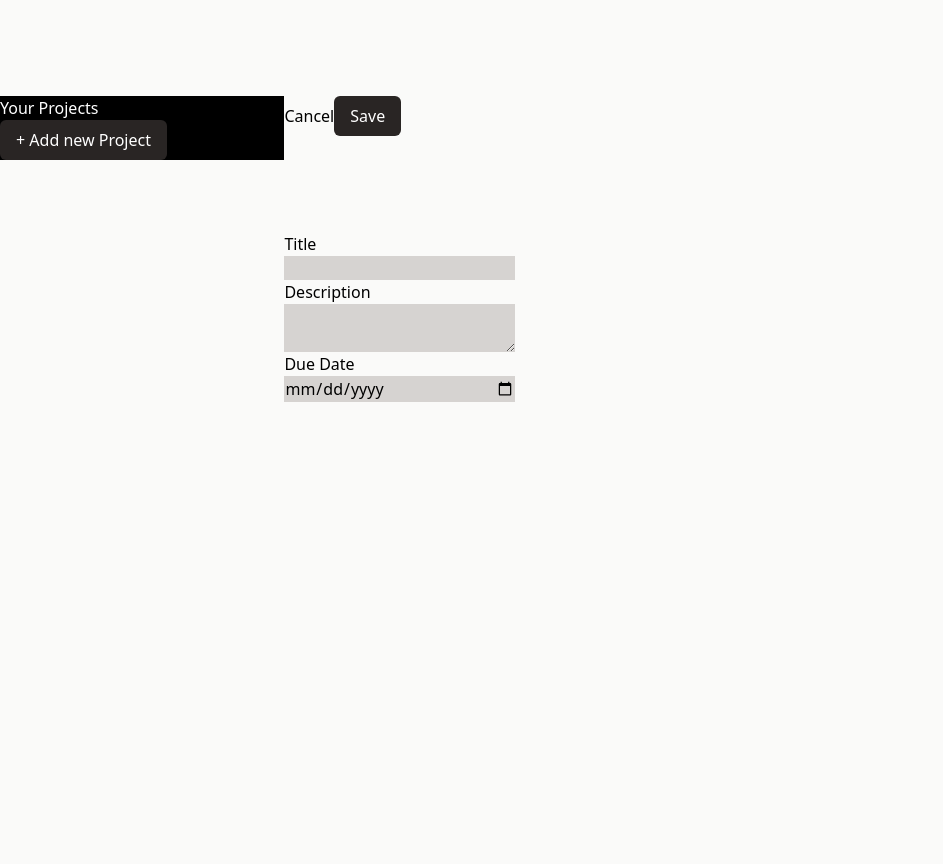
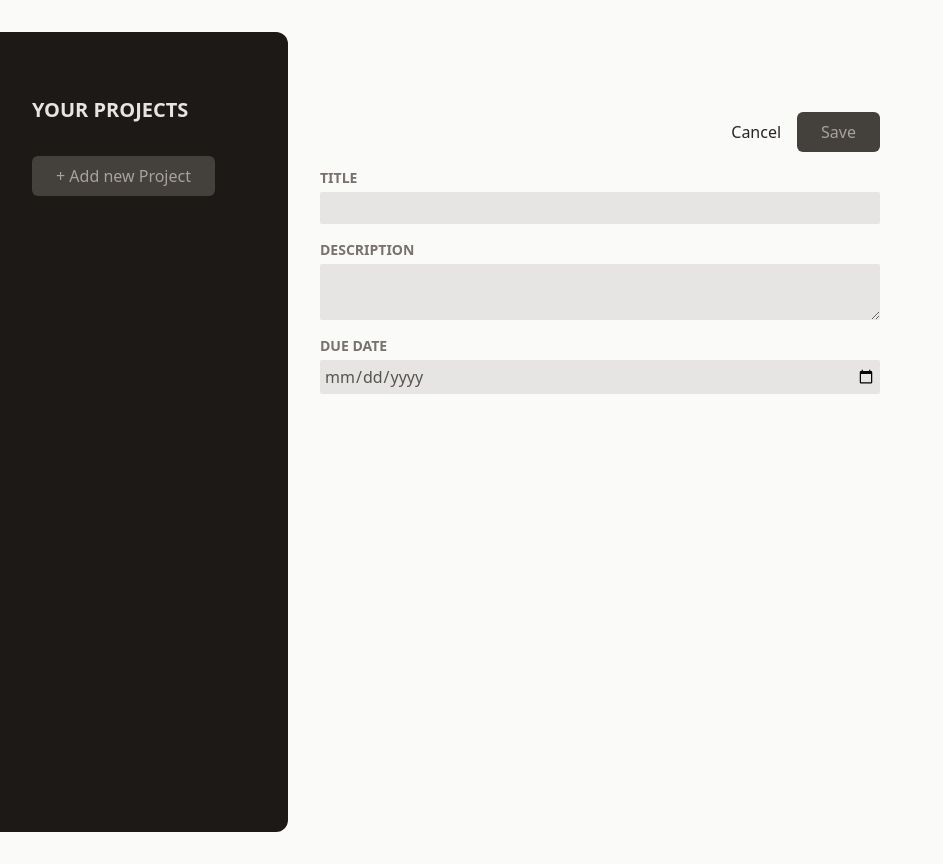
Before and after one commit to oyamasscruz/react_projects, a React (Vite) app: page / in a window 1280 px wide. Both pictures are taken after a click on the button "+ Add new Project". Shown: the whole page, without its empty margins (0-943 px from the left). Before the commit the page ends 800 px from the top, so only its background shows below. Built offline with nearby package versions, Linux system fonts and the light colour scheme.

Commit message:
styling the project

```diff
--- a/src/App.jsx
+++ b/src/App.jsx
@@ -4,13 +4,13 @@ import NewProject from "./components/NewProject";
 import { useState } from "react";
 
 function App() {
-  const [projects, setProjects] = useState({
+  const [projectsState, setProjectsState] = useState({
     stateProjects: undefined,
     projects: [],
   });
 
   function handleProjects() {
-    setProjects((prev) => {
+    setProjectsState((prev) => {
       return {
         ...prev,
         stateProjects: null,
@@ -25,26 +25,29 @@ function App() {
       description: projectData.description,
       date: projectData.date,
     };
-    setProjects((prev) => {
+    setProjectsState((prev) => {
       return {
         ...prev,
         projects: [...prev.projects, newProject],
       };
     });
-    console.log(projectData);
+    console.log(projectsState);
   }
 
   let content;
 
-  if (projects.stateProjects === null) {
+  if (projectsState.stateProjects === null) {
     content = <NewProject onAddNewProject={handleNewProjects} />;
   } else {
     content = <NoProjectSelected onAddProject={handleProjects} />;
   }
 
   return (
-    <main className="w-2/3 mt-24 flex">
-      <SideBar onAddProject={handleProjects} projects={projects.projects} />
+    <main className="h-screen my-8 flex gap-8">
+      <SideBar
+        onAddProject={handleProjects}
+        projects={projectsState.projects}
+      />
       {content}
     </main>
   );
--- a/src/components/Button.jsx
+++ b/src/components/Button.jsx
@@ -1,6 +1,9 @@
 export default function Button({ children, ...props }) {
   return (
-    <button className="py-2 px-4 bg-stone-800 text-white rounded-md" {...props}>
+    <button
+      className="py-2 px-6 bg-stone-700 text-stone-400 hover:bg-stone-600 rounded-md hover:text-stone-100"
+      {...props}
+    >
       {children}
     </button>
   );
--- a/src/components/Input.jsx
+++ b/src/components/Input.jsx
@@ -1,12 +1,20 @@
 export default function Input({ title, textarea, ...props }) {
   return (
-    <>
-      <label htmlFor="">{title}</label>
+    <p className="flex flex-col gap-1 my-4">
+      <label className="text-sm font-bold uppercase text-stone-500">
+        {title}
+      </label>
       {textarea ? (
-        <textarea className="bg-stone-300" {...props} />
+        <textarea
+          className="w-full p-1 bprder-b-2 rounded-sm border-stone-300 bg-stone-200 text-stone-600 focus:ouline-none focus:border-stone-600"
+          {...props}
+        />
       ) : (
-        <input className="bg-stone-300" {...props} />
+        <input
+          className="w-full p-1 bprder-b-2 rounded-sm border-stone-300 bg-stone-200 text-stone-600 focus:ouline-none focus:border-stone-600"
+          {...props}
+        />
       )}
-    </>
+    </p>
   );
 }
--- a/src/components/NewProject.jsx
+++ b/src/components/NewProject.jsx
@@ -24,12 +24,12 @@ export default function NewProject({ onAddNewProject }) {
   }
 
   return (
-    <div className="flex flex-col">
+    <div className="w-[35rem] mt-16">
+      <menu className="flex items-center justify-end gap-4 my-4">
+        <button className="text-stone-800 hover:text-stone-950">Cancel</button>
+        <Button onClick={handleSubmit}>Save</Button>
+      </menu>
       <div>
-        <button>Cancel</button>
-        <Button onClick={handleSubmit}>Save</Button>
-      </div>
-      <div className="flex flex-col mt-24">
         <Input title="Title" type="text" name="title" onChange={handleData} />
         <Input
           title="Description"
--- a/src/components/NoProjectSelected.jsx
+++ b/src/components/NoProjectSelected.jsx
@@ -3,15 +3,20 @@ import Button from "./Button";
 
 export default function NoProjectSelected({ onAddProject }) {
   return (
-    <div className="text-center">
+    <div className="w-2/3 mt-24 text-center">
       <img
         src={noProjectSelected}
         alt="No project selected"
-        className="h-24 w-24"
+        className="h-16 w-16 object-contain mx-auto"
       />
-      <p>no project selected, create a new one.</p>
-      <p>
-        <Button onClick={onAddProject}>+ Add new Project</Button>
+      <h2 className="text-xl font-bold text-stone-500 my-4">
+        No Project Selected
+      </h2>
+      <p className="text-stone-400 mb-4">
+        Select a project or get started with a new one
+      </p>
+      <p className="mt-8">
+        <Button onClick={onAddProject}>Create new project</Button>
       </p>
     </div>
   );
--- a/src/components/SideBar.jsx
+++ b/src/components/SideBar.jsx
@@ -2,14 +2,21 @@ import Button from "./Button";
 
 export default function SideBar({ onAddProject, projects }) {
   return (
-    <aside className="w-1/3 bg-black text-white h-full">
+    <aside className="w-1/3 px-8 py-16 bg-stone-900 text-stone-50 md:w-72 rounded-r-xl">
       <div>
-        <h2>Your Projects</h2>
+        <h2 className="mb-8 font-bold uppercase md:text-xl text-stone-200">
+          Your Projects
+        </h2>
         <Button onClick={onAddProject}>+ Add new Project</Button>
       </div>
-      <ul>
+      <ul className="mt-10">
         {projects.map((project) => (
-          <li key={project.id}>{project.title}</li>
+          <li
+            key={project.id}
+            className="mb-1 hover:bg-stone-800 cursor-pointer"
+          >
+            {project.title}
+          </li>
         ))}
       </ul>
     </aside>
```
